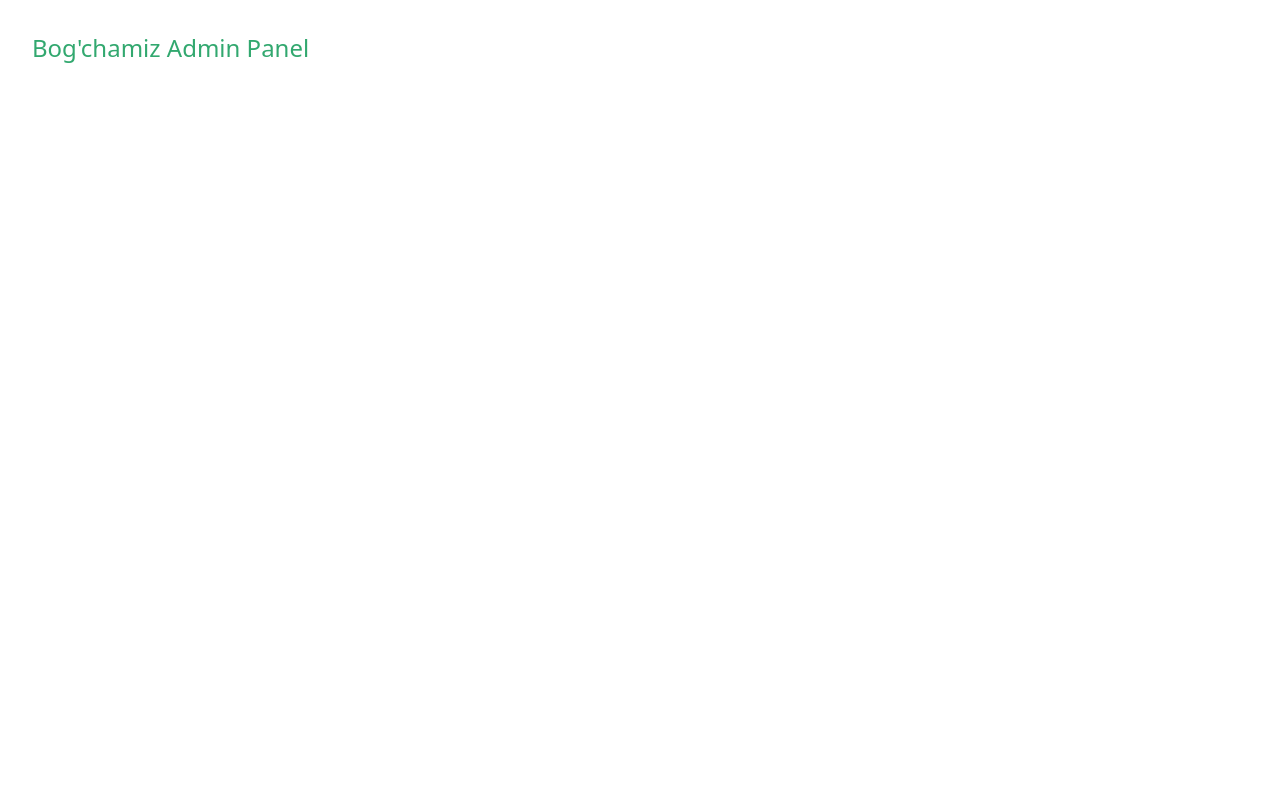
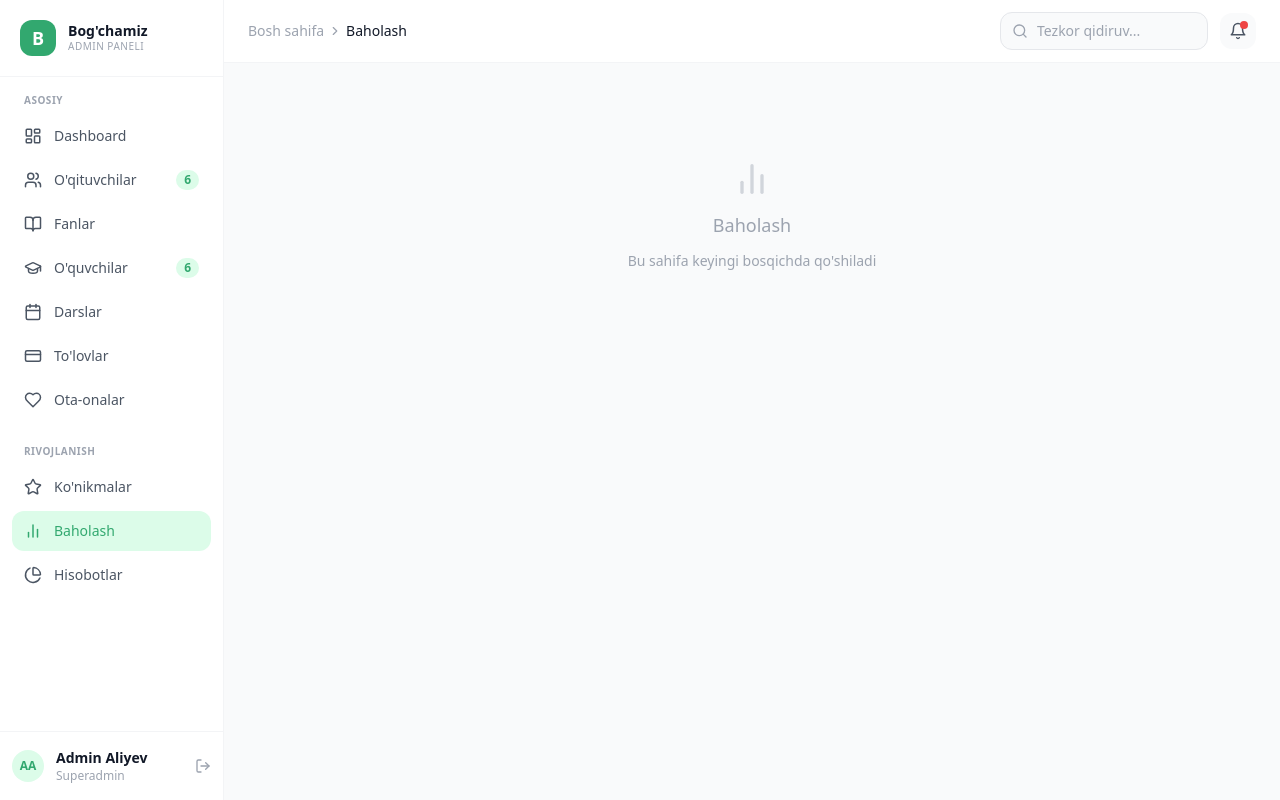
Before and after one commit to abdurashidovoxunjon-sudo/logo-edu-frontend, a React (Vite) app: page /assessment in a window 1280 px wide. Built offline with nearby package versions, Linux system fonts and the light colour scheme.

Commit message:
feat: add router, AppLayout wiring, and placeholder pages

```diff
--- a/src/App.tsx
+++ b/src/App.tsx
@@ -1,3 +1,33 @@
+import { BrowserRouter, Routes, Route } from 'react-router-dom'
+import { AppLayout } from './components/layout/AppLayout'
+import Dashboard from './pages/Dashboard'
+import Teachers from './pages/Teachers'
+import Subjects from './pages/Subjects'
+import Students from './pages/Students'
+import Lessons from './pages/Lessons'
+import Payments from './pages/Payments'
+import Parents from './pages/Parents'
+import Skills from './pages/Skills'
+import Assessment from './pages/Assessment'
+import Reports from './pages/Reports'
+
 export default function App() {
-  return <div className="text-primary text-2xl p-8">Bog'chamiz Admin Panel</div>
+  return (
+    <BrowserRouter>
+      <Routes>
+        <Route element={<AppLayout />}>
+          <Route index element={<Dashboard />} />
+          <Route path="teachers" element={<Teachers />} />
+          <Route path="subjects" element={<Subjects />} />
+          <Route path="students" element={<Students />} />
+          <Route path="lessons" element={<Lessons />} />
+          <Route path="payments" element={<Payments />} />
+          <Route path="parents" element={<Parents />} />
+          <Route path="skills" element={<Skills />} />
+          <Route path="assessment" element={<Assessment />} />
+          <Route path="reports" element={<Reports />} />
+        </Route>
+      </Routes>
+    </BrowserRouter>
+  )
 }
--- /dev/null
+++ b/src/pages/Assessment.tsx
@@ -0,0 +1,10 @@
+import { BarChart2 } from 'lucide-react'
+export default function Assessment() {
+  return (
+    <div className="flex flex-col items-center justify-center h-64 text-gray-400 gap-3">
+      <BarChart2 size={40} className="text-gray-300" />
+      <p className="text-lg font-medium">Baholash</p>
+      <p className="text-sm">Bu sahifa keyingi bosqichda qo'shiladi</p>
+    </div>
+  )
+}
--- /dev/null
+++ b/src/pages/Dashboard.tsx
@@ -0,0 +1,3 @@
+export default function Dashboard() {
+  return <div className="text-gray-500">Dashboard — coming in next task</div>
+}
--- /dev/null
+++ b/src/pages/Lessons.tsx
@@ -0,0 +1,10 @@
+import { Calendar } from 'lucide-react'
+export default function Lessons() {
+  return (
+    <div className="flex flex-col items-center justify-center h-64 text-gray-400 gap-3">
+      <Calendar size={40} className="text-gray-300" />
+      <p className="text-lg font-medium">Darslar</p>
+      <p className="text-sm">Bu sahifa keyingi bosqichda qo'shiladi</p>
+    </div>
+  )
+}
--- /dev/null
+++ b/src/pages/Parents.tsx
@@ -0,0 +1,10 @@
+import { Heart } from 'lucide-react'
+export default function Parents() {
+  return (
+    <div className="flex flex-col items-center justify-center h-64 text-gray-400 gap-3">
+      <Heart size={40} className="text-gray-300" />
+      <p className="text-lg font-medium">Ota-onalar</p>
+      <p className="text-sm">Bu sahifa keyingi bosqichda qo'shiladi</p>
+    </div>
+  )
+}
--- /dev/null
+++ b/src/pages/Payments.tsx
@@ -0,0 +1,10 @@
+import { CreditCard } from 'lucide-react'
+export default function Payments() {
+  return (
+    <div className="flex flex-col items-center justify-center h-64 text-gray-400 gap-3">
+      <CreditCard size={40} className="text-gray-300" />
+      <p className="text-lg font-medium">To'lovlar</p>
+      <p className="text-sm">Bu sahifa keyingi bosqichda qo'shiladi</p>
+    </div>
+  )
+}
--- /dev/null
+++ b/src/pages/Reports.tsx
@@ -0,0 +1,10 @@
+import { PieChart } from 'lucide-react'
+export default function Reports() {
+  return (
+    <div className="flex flex-col items-center justify-center h-64 text-gray-400 gap-3">
+      <PieChart size={40} className="text-gray-300" />
+      <p className="text-lg font-medium">Hisobotlar</p>
+      <p className="text-sm">Bu sahifa keyingi bosqichda qo'shiladi</p>
+    </div>
+  )
+}
--- /dev/null
+++ b/src/pages/Skills.tsx
@@ -0,0 +1,10 @@
+import { Star } from 'lucide-react'
+export default function Skills() {
+  return (
+    <div className="flex flex-col items-center justify-center h-64 text-gray-400 gap-3">
+      <Star size={40} className="text-gray-300" />
+      <p className="text-lg font-medium">Ko'nikmalar</p>
+      <p className="text-sm">Bu sahifa keyingi bosqichda qo'shiladi</p>
+    </div>
+  )
+}
--- /dev/null
+++ b/src/pages/Students.tsx
@@ -0,0 +1,10 @@
+import { GraduationCap } from 'lucide-react'
+export default function Students() {
+  return (
+    <div className="flex flex-col items-center justify-center h-64 text-gray-400 gap-3">
+      <GraduationCap size={40} className="text-gray-300" />
+      <p className="text-lg font-medium">O'quvchilar</p>
+      <p className="text-sm">Bu sahifa keyingi bosqichda qo'shiladi</p>
+    </div>
+  )
+}
--- /dev/null
+++ b/src/pages/Subjects.tsx
@@ -0,0 +1,10 @@
+import { BookOpen } from 'lucide-react'
+export default function Subjects() {
+  return (
+    <div className="flex flex-col items-center justify-center h-64 text-gray-400 gap-3">
+      <BookOpen size={40} className="text-gray-300" />
+      <p className="text-lg font-medium">Fanlar</p>
+      <p className="text-sm">Bu sahifa keyingi bosqichda qo'shiladi</p>
+    </div>
+  )
+}
--- /dev/null
+++ b/src/pages/Teachers.tsx
@@ -0,0 +1,11 @@
+import { Users } from 'lucide-react'
+
+export default function Teachers() {
+  return (
+    <div className="flex flex-col items-center justify-center h-64 text-gray-400 gap-3">
+      <Users size={40} className="text-gray-300" />
+      <p className="text-lg font-medium">O'qituvchilar</p>
+      <p className="text-sm">Bu sahifa keyingi bosqichda qo'shiladi</p>
+    </div>
+  )
+}
```
